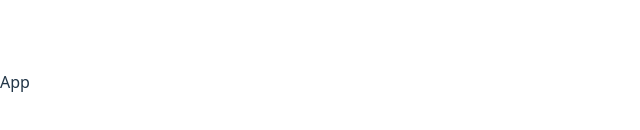
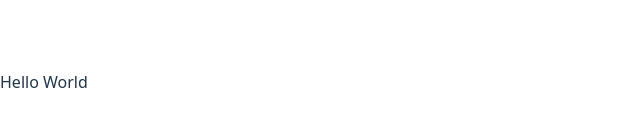
Before and after one commit to subhransu-mishra/VEDA-AI, a React app in the folder Frontend/: page / in a window 1280 px wide. Shown: the part 318-448 px from the top of the page, without its empty margins (0-640 px from the left). Built offline with nearby package versions, Linux system fonts and the light colour scheme; the HTML template or start-up script is replaced by a standard one.

Commit message:
Update App component to display 'Hello World'

```diff
--- a/Frontend/src/App.jsx
+++ b/Frontend/src/App.jsx
@@ -2,7 +2,9 @@ import React from 'react'
 
 const App = () => {
   return (
-    <div>App</div>
+    <div>Hello World
+
+    </div>
   )
 }
 
```
